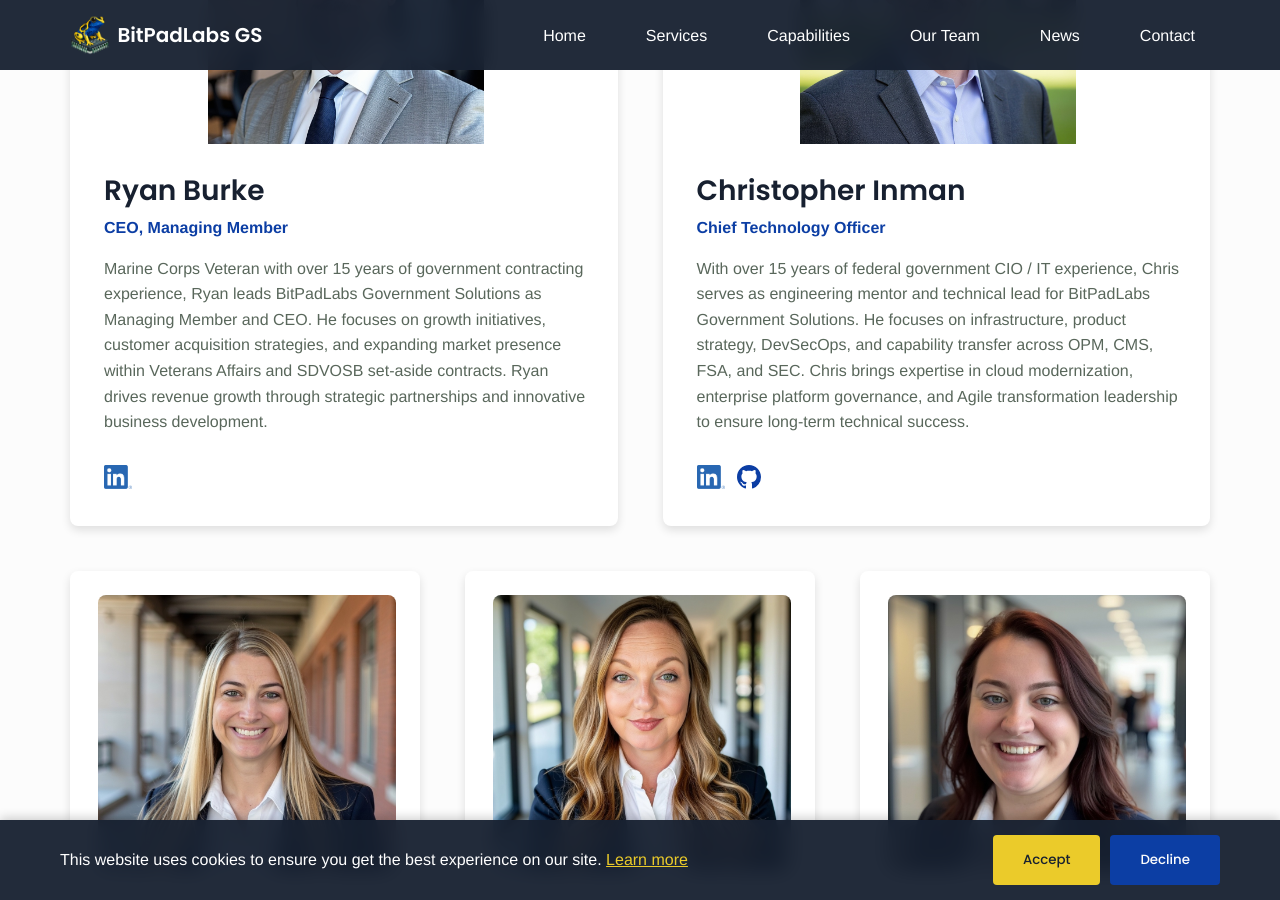
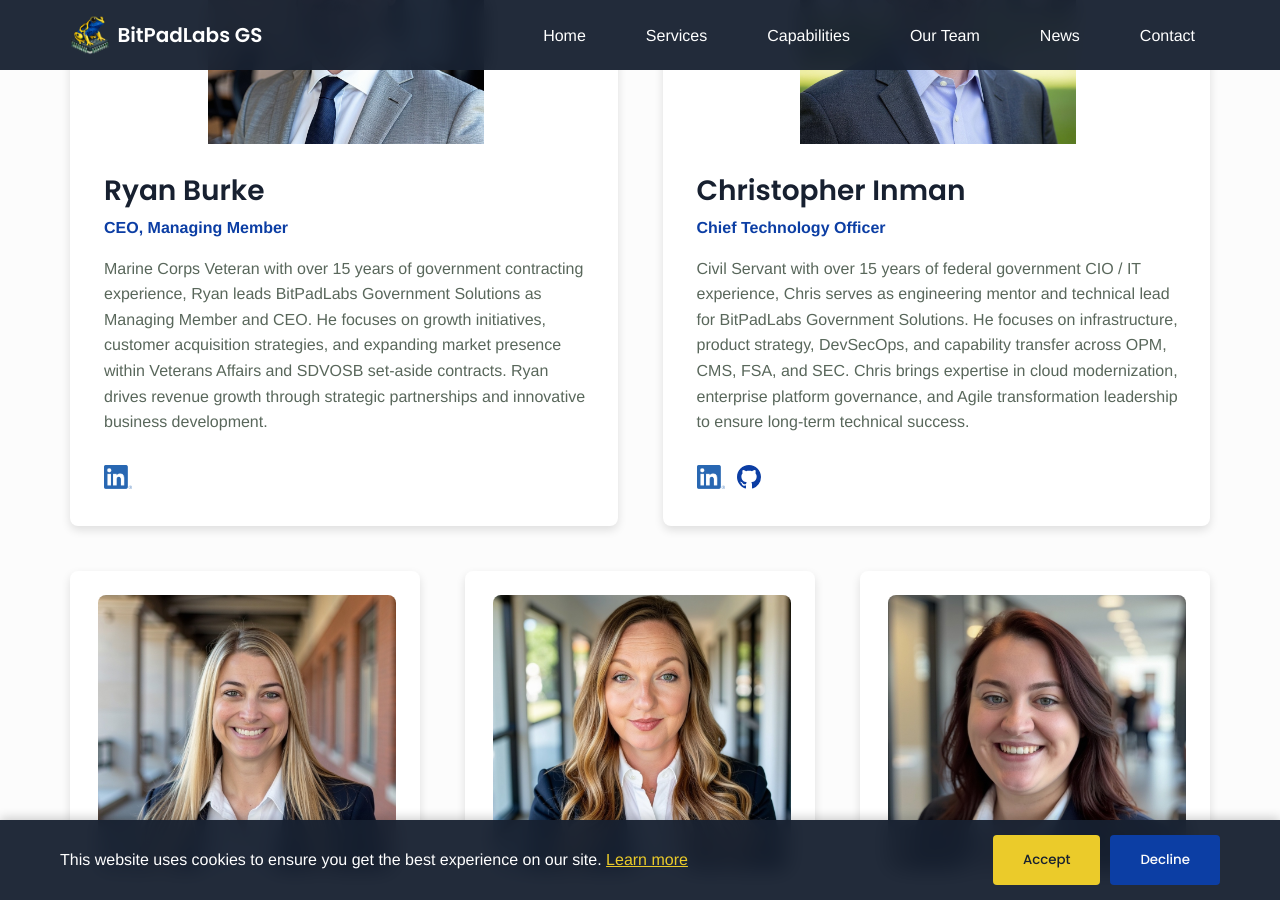
Before and after one commit to BitPadLabs/bitpadlabsgs-site, a Jekyll site: the page built from team.html, in a window 1280 px wide and 900 px high, scrolled down 426 px. Built offline with Jekyll 4.4.1, drawn with Linux system fonts in a browser that asks for light colours.

Commit message:
Update Chris's bio in team data
Revised Chris's biography to specify 'Civil Servant' and clarify his professional background in the team.yml data file.

```diff
--- a/_data/team.yml
+++ b/_data/team.yml
@@ -14,7 +14,7 @@
   image: Chris-BPLGS.JPG
   linkedin: https://www.linkedin.com/in/cminman/
   bio: >-
-    With over 15 years of federal government CIO / IT experience, Chris serves as engineering mentor
+    Civil Servant with over 15 years of federal government CIO / IT experience, Chris serves as engineering mentor
     and technical lead for BitPadLabs Government Solutions. He focuses on infrastructure, product strategy,
     DevSecOps, and capability transfer across OPM, CMS, FSA, and SEC. Chris brings expertise in cloud modernization,
     enterprise platform governance, and Agile transformation leadership to ensure long-term technical success.
```
